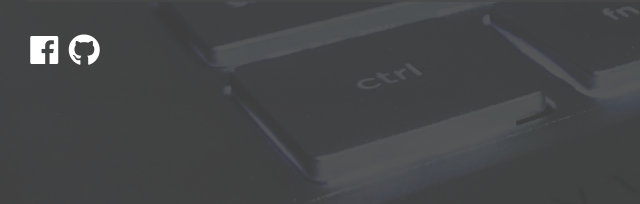
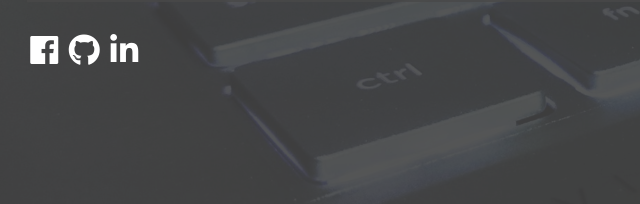
Before and after one commit to xentrich/my_portfolio, a website: page dist/index.html in a window 1280 px wide. Shown: the part 408-612 px from the top of the page, 37-677 px from the left. Drawn offline with Linux system fonts and the light colour scheme.

Commit message:
Added linkedin website

```diff
--- a/dist/index.html
+++ b/dist/index.html
@@ -50,6 +50,9 @@
             <a href="https://github.com/xentrich" target="_blank">
                 <i class="fab fa-github fa-2x"></i>
             </a>
+            <a href="https://www.linkedin.com/in/ralf-louwi-buot-84148b187/" target="_blank">
+                <i class="fab fa-linkedin-in fa-2x"></i>
+            </a>
         </div>
     </main>
     <script src="js/main.js"></script>
```
